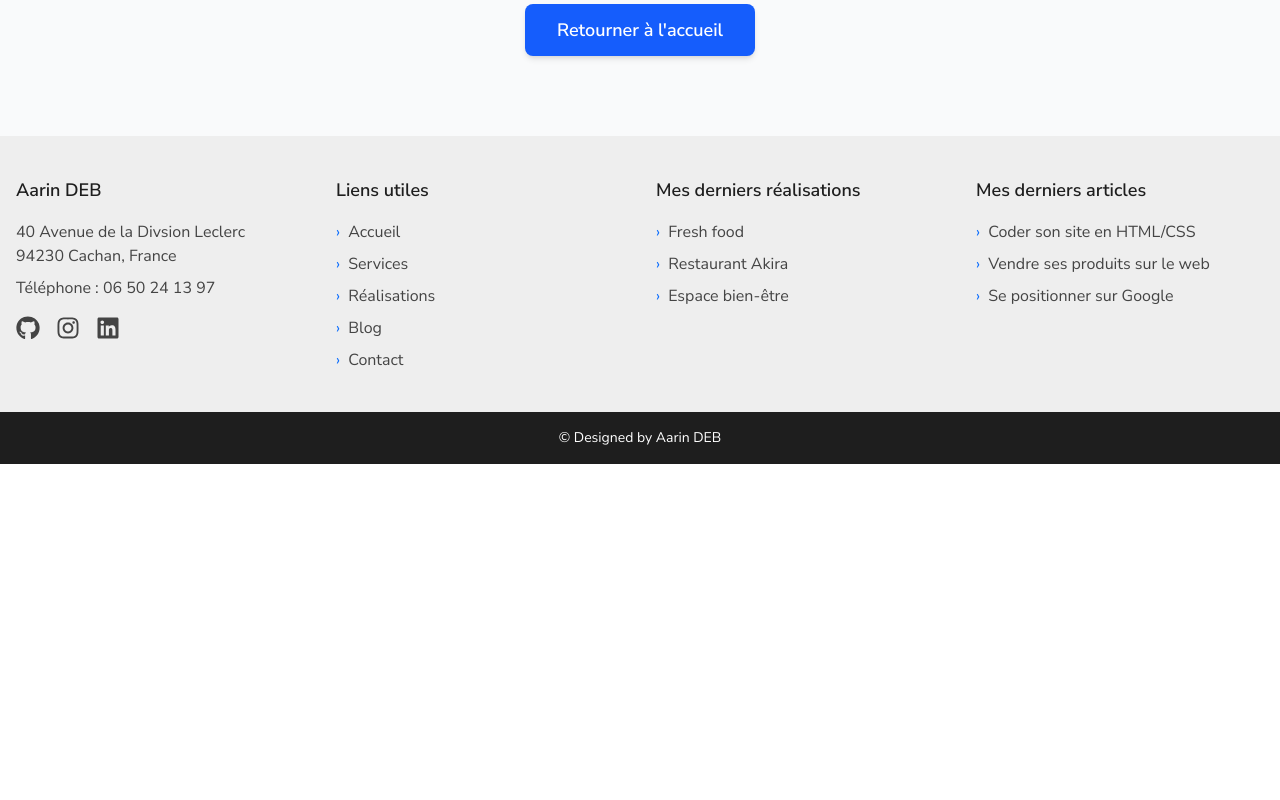
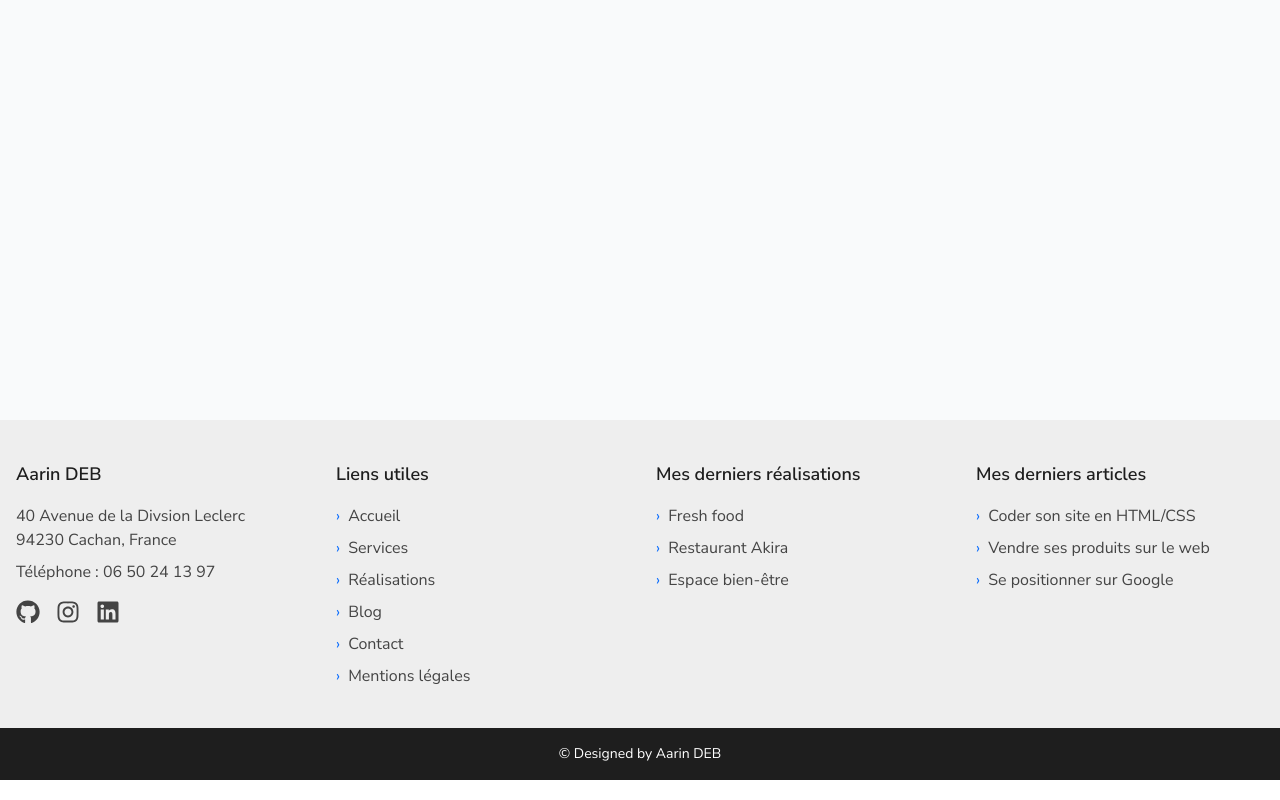
Before and after one commit to userXXIIXII/cv_react, a React (Vite) app: page /mentionsLegales in a window 1280 px wide. Shown: the part 440-1240 px from the top of the page. Before the commit the page ends 924 px from the top, so only its background shows below. Built offline with nearby package versions, Linux system fonts and the light colour scheme.

Commit message:
Ajout de la route pour la page dans App.jsx, ajout du lien dans le footer et correction de code MentionsLegales.jsx

```diff
--- a/src/App.jsx
+++ b/src/App.jsx
@@ -5,6 +5,7 @@ import Services from "./pages/Services";
 import Realisations from "./pages/Realisations";
 import Blog from "./pages/Blog";
 import Contact from "./pages/Contact";
+import MentionsLegales from './pages/MentionsLegales'
 import NotFound from "./pages/NotFound";
 
 import Navbar from "./components/Navbar";
@@ -21,6 +22,7 @@ function App() {
             <Route path="/realisations" element={<Realisations />} />
             <Route path="/blog" element={<Blog />} />
             <Route path="/contact" element={<Contact />} />
+            <Route path="/mentionsLegales" element={<MentionsLegales />} />
 
             <Route path="*" element={<NotFound />} />
           </Routes>
--- a/src/components/Footer.jsx
+++ b/src/components/Footer.jsx
@@ -68,6 +68,11 @@ function Footer() {
                                 <span className="text-[#0d6efd] mr-2">›</span>Contact
                             </Link>
                         </li>
+                        <li>
+                            <Link to="/MentionsLegales" className="hover:text-[#0d6efd]">
+                                <span className="text-[#0d6efd] mr-2">›</span>Mentions légales
+                            </Link>
+                        </li>
                     </ul>
                 </div>
 
--- a/src/pages/MentionsLegales.jsx
+++ b/src/pages/MentionsLegales.jsx
@@ -1,5 +1,5 @@
 import { useState, useEffect } from 'react';
-import { FaMapMarkerAlt, FaMobileAlt, FaEnvelope, FaGLobe, FaChevronDown, FaChevronUp } from 'react-icons/fa';
+import { FaMapMarkerAlt, FaMobileAlt, FaEnvelope, FaGlobe, FaChevronDown, FaChevronUp } from 'react-icons/fa';
 
 function MentionsLegales() {
 
@@ -11,7 +11,7 @@ function MentionsLegales() {
     useEffect(() => {
         const meta = document.createElement('meta');
         meta.name = 'robots',
-        meta;content = 'nonindex, nofollow';
+        meta.content = 'nonindex, nofollow';
         document.head.appendChild(meta);
 
         // Retirer la balise audn on quitte la page
@@ -40,4 +40,6 @@ function MentionsLegales() {
             </div>
         </main>
     )
-}
+};
+
+export default MentionsLegales;
```
